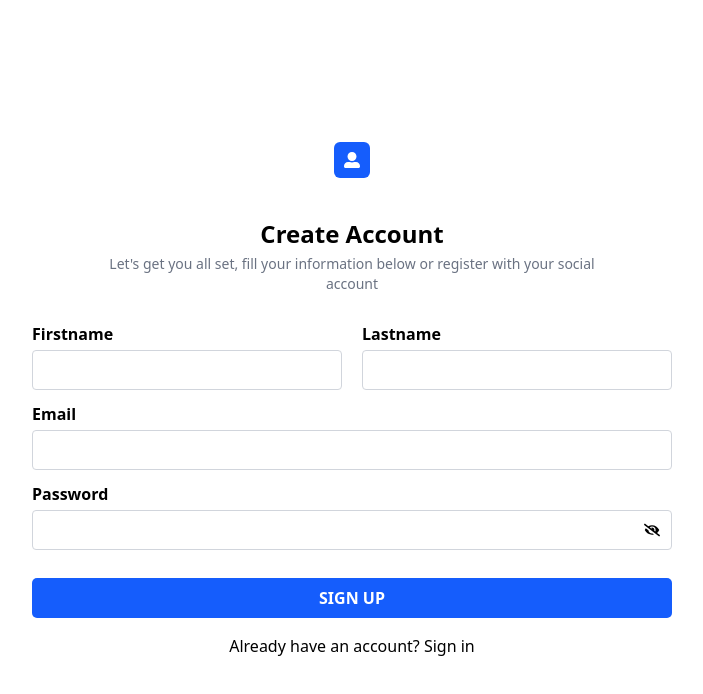
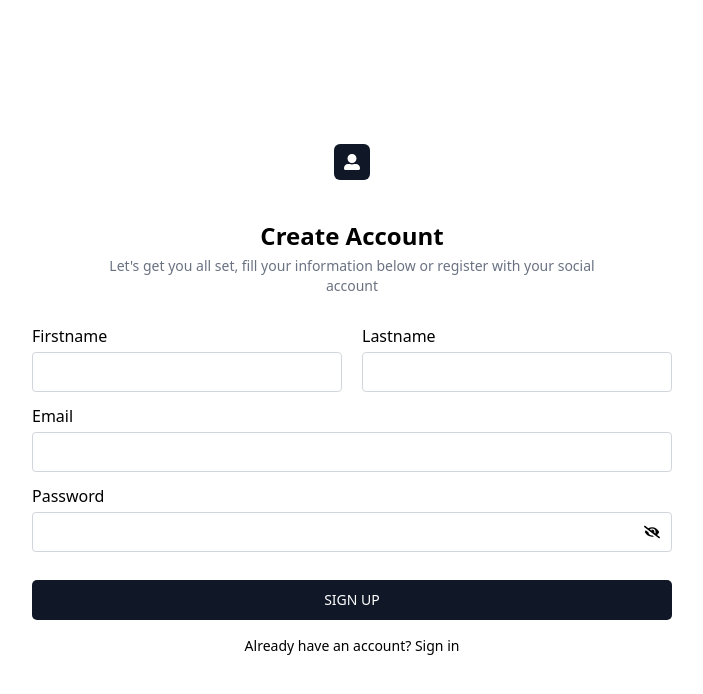
Before and after one commit to Cleve-keem/MyBlog, a React (Vite) app: page /sign-up in a window 1280 px wide. Shown: the top 694 px of the page, without its empty margins (288-991 px from the left). Built offline with nearby package versions, Linux system fonts and the light colour scheme.

Commit message:
changed auth bg-colors

```diff
--- a/src/components/Form/FormField.tsx
+++ b/src/components/Form/FormField.tsx
@@ -22,7 +22,7 @@ export default function FormField({
   if (type === "password") {
     return (
       <div className="mb-3 w-full">
-        <label htmlFor={name} className="block mb-1 font-semibold">
+        <label htmlFor={name} className="block mb-1 font-normal">
           {label}
         </label>
         <div className="relative">
@@ -46,7 +46,7 @@ export default function FormField({
 
   return (
     <div className="mb-3 w-full">
-      <label htmlFor={name} className="block mb-1 font-semibold">
+      <label htmlFor={name} className="block mb-1 font-normal">
         {label}
       </label>
       <input
--- a/src/pages/auths/Login.tsx
+++ b/src/pages/auths/Login.tsx
@@ -6,7 +6,7 @@ import { FaLock } from "react-icons/fa";
 export default function Login() {
   return (
     <>
-      <div className="mb-10 size-9 flex items-center justify-center rounded-md bg-blue-600 text-white">
+      <div className="mb-10 size-9 flex items-center justify-center rounded-md bg-gray-900 text-white">
         <FaLock />
       </div>
       <div className="w-full">
@@ -20,14 +20,14 @@ export default function Login() {
           <FormField label="Email" type="email" name="email" />
           <FormField label="Password" type="password" name="password" />
 
-          <Button className="w-full text-white font-semibold bg-blue-600 my-4 h-[40px]">
+          <Button className="w-full h-[40px] text-white text-sm font-normal bg-gray-900 my-4">
             SIGN IN
           </Button>
         </form>
         {/* Oauth */}
         <div></div>
 
-        <p className="text-center">
+        <p className="text-center text-sm">
           Don't have an account? <Link to="/sign-up">Sign up</Link>
         </p>
       </div>
--- a/src/pages/auths/Signin.tsx
+++ b/src/pages/auths/Signin.tsx
@@ -6,7 +6,7 @@ import { FaUserAlt } from "react-icons/fa";
 export default function Signin() {
   return (
     <>
-      <div className="mb-10 size-9 flex items-center justify-center rounded-md bg-blue-600 text-white">
+      <div className="mb-10 size-9 flex items-center justify-center rounded-md bg-gray-900 text-white">
         <FaUserAlt />
       </div>
       <div className="w-full">
@@ -25,14 +25,14 @@ export default function Signin() {
           <FormField label="Email" type="email" name="email" />
           <FormField label="Password" type="password" name="password" />
 
-          <Button className="w-full text-white font-semibold bg-blue-600 my-4 h-[40px]">
+          <Button className="w-full text-white font-normal text-sm bg-gray-900 my-4 h-[40px]">
             SIGN UP
           </Button>
         </form>
         {/* Oauth */}
         <div></div>
 
-        <p className="text-center">
+        <p className="text-center text-sm">
           Already have an account? <Link to="/login">Sign in</Link>
         </p>
       </div>
```
